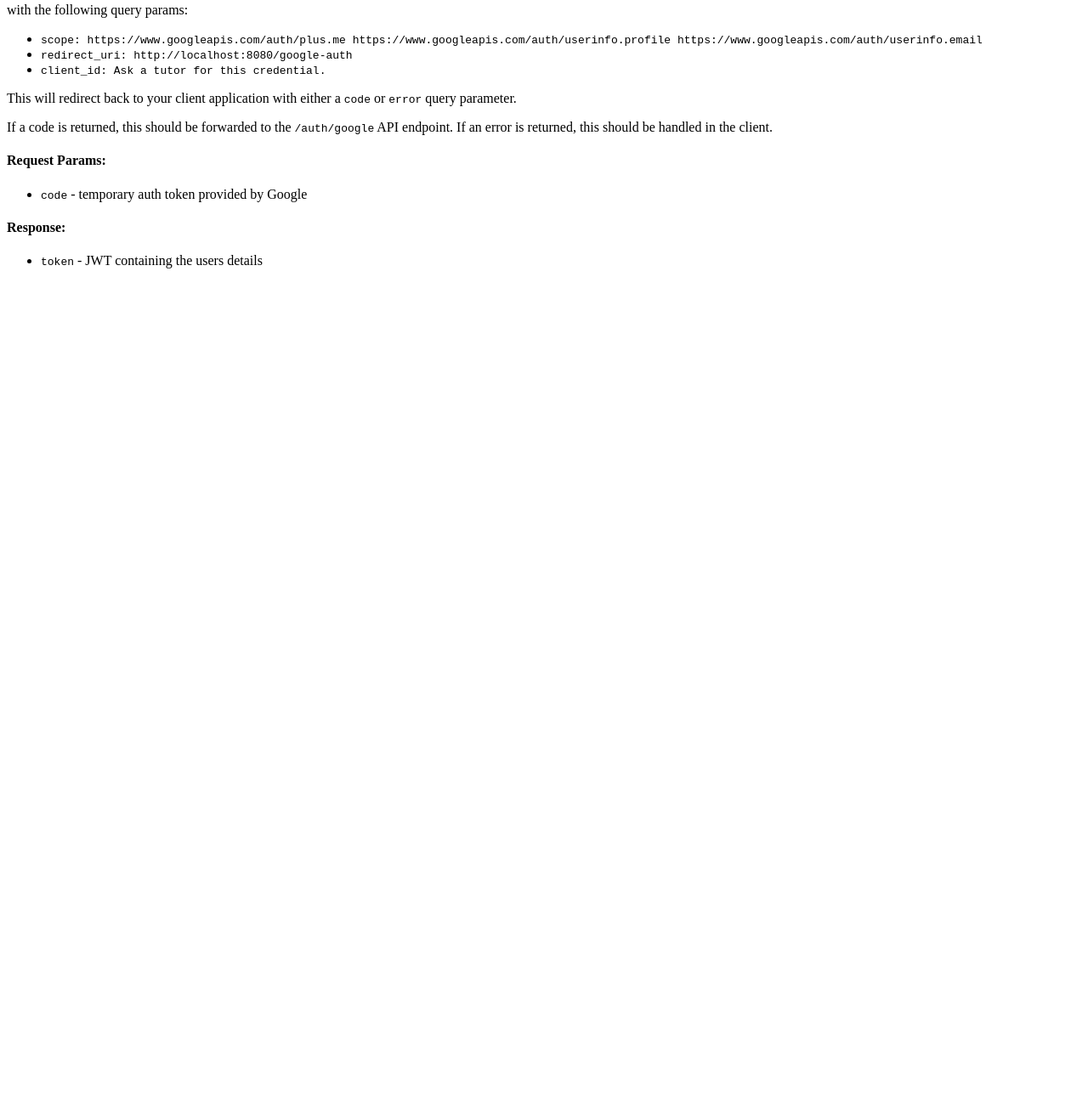
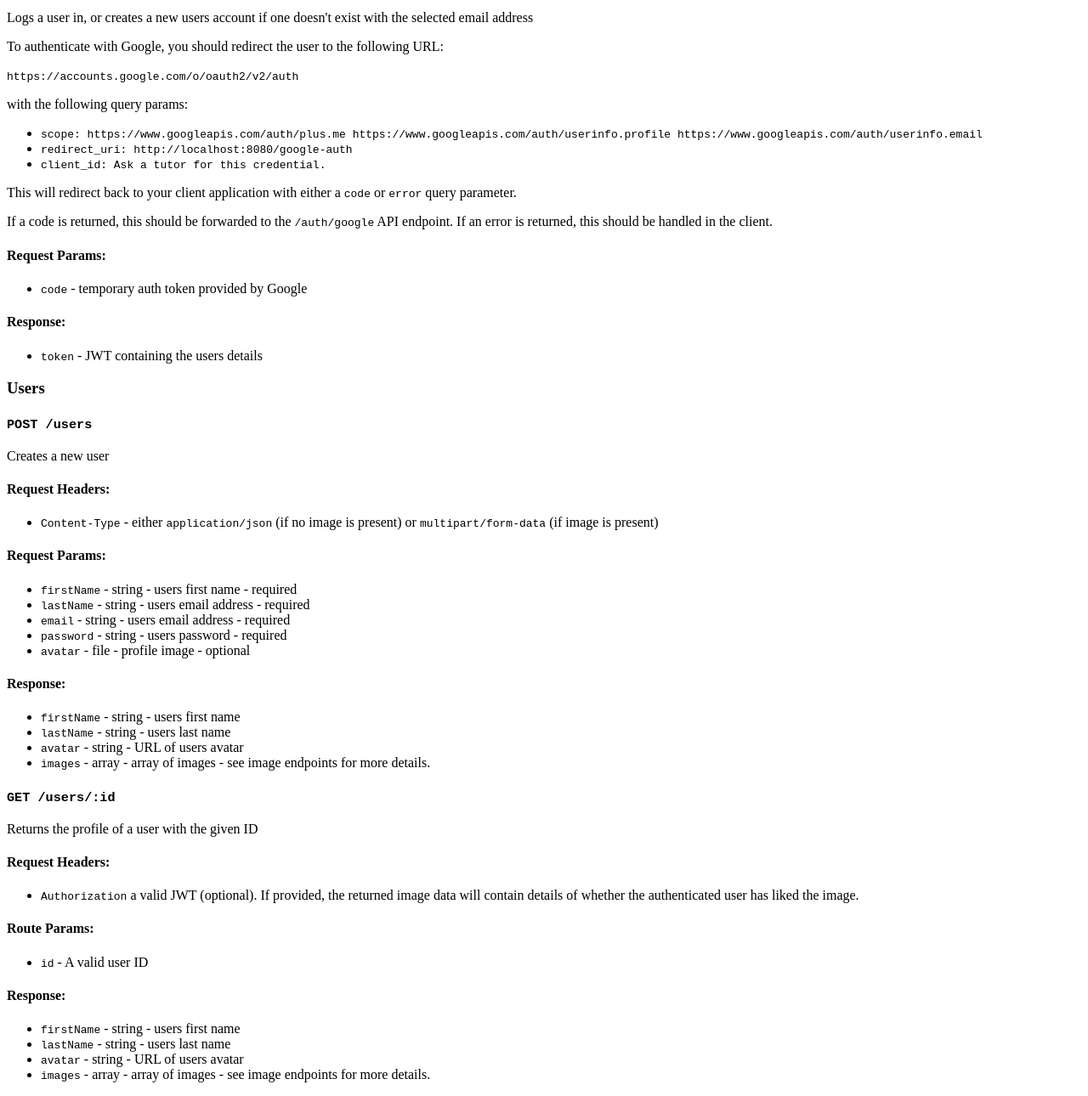
Before and after one commit to CommandShiftHQ/image-api, a website: page src/public/index.html in a window 1280 px wide. Shown: the part 485-1775 px from the top of the page at 85% size. Before the commit the page ends 817 px from the top, so only its background shows below. Drawn offline with Linux system fonts and the light colour scheme.

Commit message:
Add user endpoint docs

```diff
--- a/src/public/index.html
+++ b/src/public/index.html
@@ -12,9 +12,11 @@
         <h2>Endpoints</h2>
 
         <section id="auth">
+          <h3>Authentication</h3>
           <p>Users can authenticate themselves using either an email/password or with </p>
           <section id="post-auth-login">
             <h3><code>POST /auth/login</code></h3>
+            <p>Logs a user in with an email and password</p>
             <h4>Request Params:</h4>
             <ul>
               <li><code>email</code> - users email address</li>
@@ -27,6 +29,7 @@
           </section>
           <section id="post-auth-google">
             <h3><code>POST /auth/google</code></h3>
+            <p>Logs a user in, or creates a new users account if one doesn't exist with the selected email address</p>
             <p>To authenticate with Google, you should redirect the user to the following URL:</p>
             <p><code>https://accounts.google.com/o/oauth2/v2/auth</code></p>
             <p>with the following query params:
@@ -66,6 +69,72 @@
             </ul>
           </section>
         </section>
+
+        <section id="users">
+          <h3>Users</h3>
+          <section id="post-users">
+            <h3><code>POST /users</code></h3>
+            <p>Creates a new user</p>
+            <h4>Request Headers:</h4>
+            <ul>
+              <li>
+                <code>Content-Type</code> - either <code>application/json</code> (if no image is present) or <code>multipart/form-data</code> (if image is present)
+              </li>
+            </ul>
+            <h4>Request Params:</h4>
+            <ul>
+              <li><code>firstName</code> - string -  users first name - required</li>
+              <li><code>lastName</code> - string - users email address - required</li>
+              <li><code>email</code> - string - users email address - required</li>
+              <li><code>password</code> - string - users password - required</li>
+              <li><code>avatar</code> - file - profile image - optional</li>
+            </ul>
+            <h4>Response:</h4>
+            <ul>
+              <li>
+                <code>firstName</code> - string - users first name
+              </li>
+              <li>
+                <code>lastName</code> - string - users last name
+              </li>
+              <li>
+                <code>avatar</code> - string - URL of users avatar
+              </li>
+              <li>
+                <code>images</code> - array - array of images - see image endpoints for more details.
+              </li>
+            </ul>
+          </section>
+          <section id="get-users-id">
+            <h3><code>GET /users/:id</code></h3>
+            <p>Returns the profile of a user with the given ID</p>
+            <h4>Request Headers:</h4>
+            <ul>
+              <li>
+                <code>Authorization</code>  a valid JWT (optional). If provided, the returned image data will contain details of whether the authenticated user has liked the image.
+              </li>
+            </ul>
+            <h4>Route Params:</h4>
+            <ul>
+              <li><code>id</code> - A valid user ID</li>
+            </ul>
+            <h4>Response:</h4>
+            <ul>
+              <li>
+                <code>firstName</code> - string - users first name
+              </li>
+              <li>
+                <code>lastName</code> - string - users last name
+              </li>
+              <li>
+                <code>avatar</code> - string - URL of users avatar
+              </li>
+              <li>
+                <code>images</code> - array - array of images - see image endpoints for more details.
+              </li>
+            </ul>
+          </section>
+        </section>
       </section>
     </main>
   </body>
```
